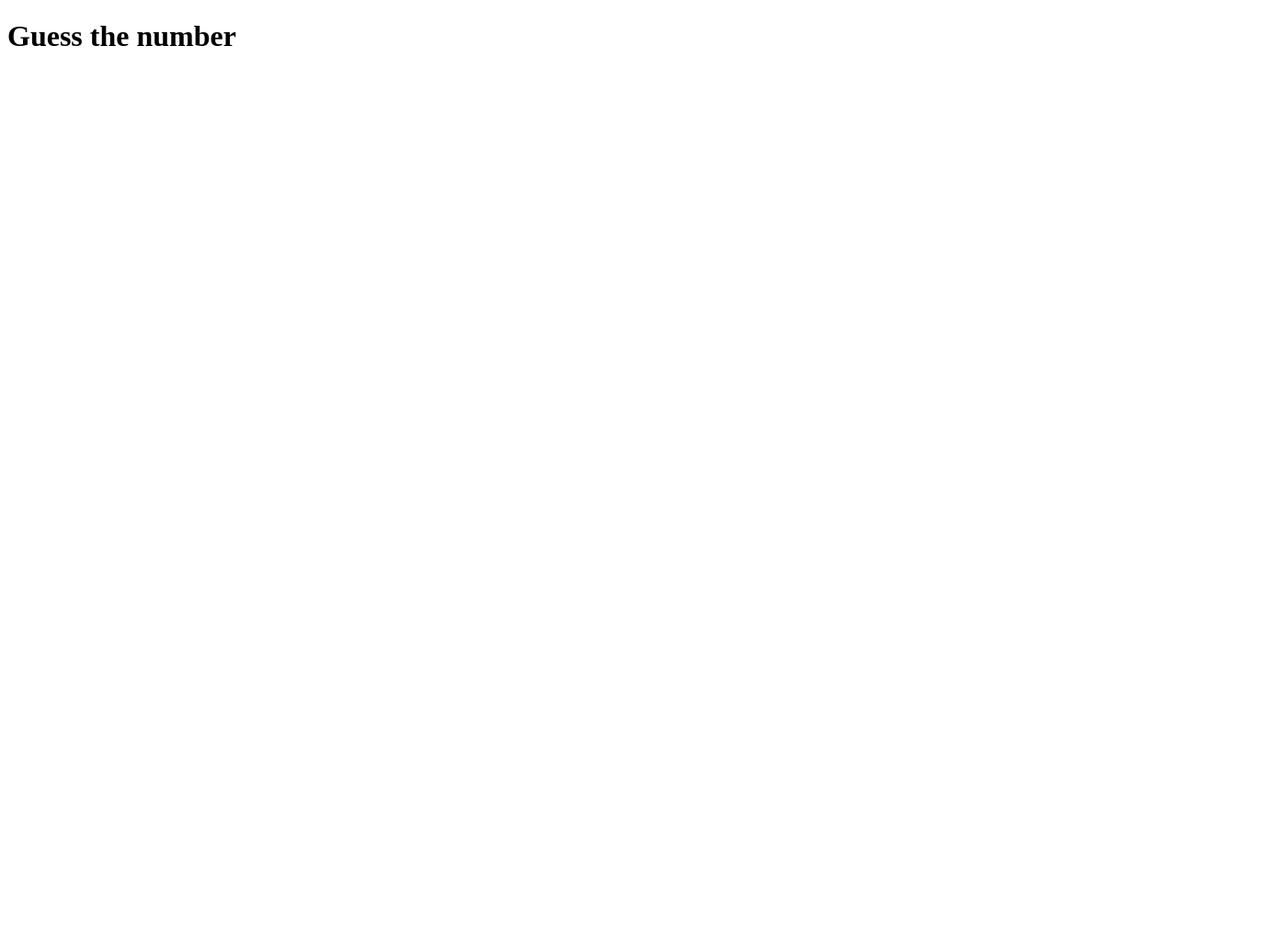
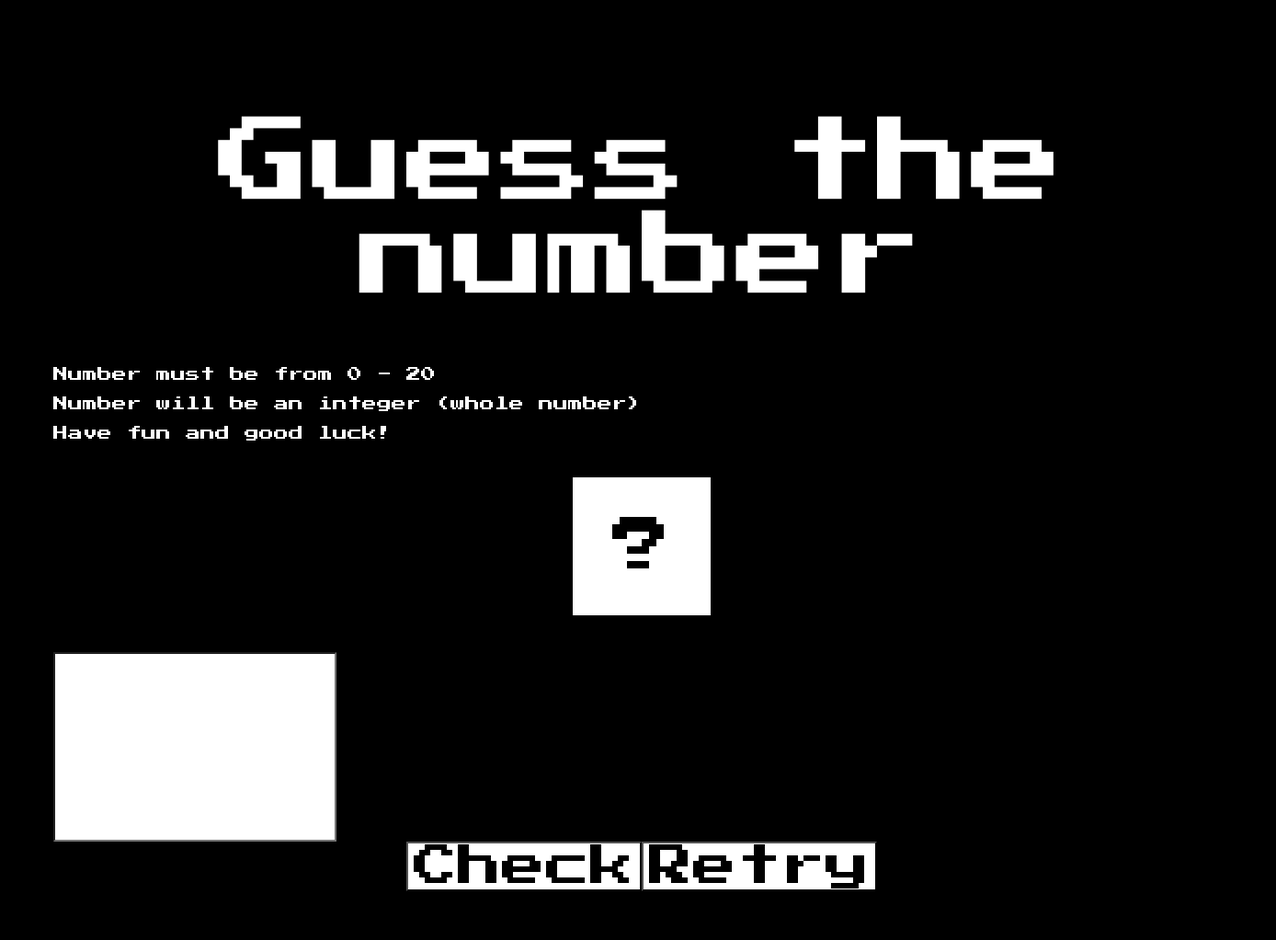
Before and after one commit to ryancangela/guess-the-number, a plain HTML site: page index.html in a window 1280 px wide. Shown: the whole page at 92% size, 1388 px wide, since content can reach past the window. Before the commit the page ends 800 px from the top, so only its background shows below. Drawn offline with Linux system fonts and the light colour scheme.

Commit message:
start of project

```diff
--- a/index.html
+++ b/index.html
@@ -9,11 +9,40 @@
     <meta name="description" content="">
     <meta name="viewport" content="width=device-width, initial-scale=1">
     <link rel="stylesheet" href="styles.css">
+    <link rel="preconnect" href="https://fonts.googleapis.com">
+    <link rel="preconnect" href="https://fonts.gstatic.com" crossorigin>
+    <link href="https://fonts.googleapis.com/css2?family=Press+Start+2P&display=swap" rel="stylesheet">
 </head>
 
 <body>
     <main>
         <h1>Guess the number</h1>
+        <div class="rules">
+            <p>Number must be from 0 - 20</p>
+            <p>Number will be an integer (whole number)</p>
+            <p>Have fun and good luck!</p>
+        </div>
+        <div class="correct-box">
+            <p class="correct-nunber">
+                ?
+            </p>
+        </div>
+        <input type="number" class="guess">
+        <div class="btn-holder">
+            <button class="check btn" onClick="checkNumber()">Check</button>
+            <button class="retry btn" onClick="refreshPage()">Retry</button>
+        </div>
+        <div class="score-holder">
+            <div class="score">
+                <p>
+                    Score: <span>0</span>
+                </p>
+            </div>
+            <div class="highscore">
+                <p>Highscore: <span>0</span></p>
+            </div>
+
+        </div>
     </main>
 
     <script src="" async defer></script>
--- a/styles.css
+++ b/styles.css
@@ -0,0 +1,113 @@
+:root {
+  --main-bg-color: black;
+  --second-bg-color: white;
+  --font-family: "Press Start 2P", sans-serif;
+  --font-weight: 400;
+}
+
+body {
+  background-color: var(--main-bg-color);
+  height: auto;
+  width: 100%;
+  padding: 50px;
+}
+
+h1 {
+  font-size: 8vw;
+  color: var(--second-bg-color);
+  font-family: var(--font-family);
+  font-weight: var(--font-weight);
+  text-align: center;
+  margin-left: auto;
+  margin-right: auto;
+}
+
+.rules p {
+  color: var(--second-bg-color);
+  font-size: 1rem;
+  font-family: var(--font-family);
+  font-weight: var(--font-weight);
+}
+
+.correct-box {
+  display: table;
+  height: 150px;
+  width: 150px;
+  margin: 5vh auto;
+  background-color: var(--second-bg-color);
+}
+.correct-nunber {
+  font-size: 4rem;
+  font-family: var(--font-family);
+  font-weight: var(--font-weight);
+  text-align: center;
+  vertical-align: middle;
+  display: table-cell;
+}
+input.guess {
+  height: 200px;
+  width: 300px;
+  font-size: 3rem;
+  font-family: var(--font-family);
+  font-weight: var(--font-weight);
+  background-color: var(--second-bg-color);
+  color: var(--main-bg-color);
+  text-align: center;
+}
+button.btn {
+  background-color: var(--second-bg-color);
+  color: var(--main-bg-color);
+  font-family: var(--font-family);
+  font-weight: var(--font-weight);
+  font-size: 3rem;
+}
+button.btn:hover {
+  cursor: pointer;
+}
+.btn-holder,
+.score-holder {
+  display: -ms-flexbox;
+  display: -webkit-flex;
+  display: flex;
+  -webkit-flex-direction: row;
+  -ms-flex-direction: row;
+  flex-direction: row;
+  -webkit-flex-wrap: nowrap;
+  -ms-flex-wrap: nowrap;
+  flex-wrap: nowrap;
+  -webkit-justify-content: center;
+  -ms-flex-pack: center;
+  justify-content: center;
+  -webkit-align-content: stretch;
+  -ms-flex-line-pack: stretch;
+  align-content: stretch;
+  -webkit-align-items: center;
+  -ms-flex-align: center;
+  align-items: center;
+}
+
+.btn,
+.score,
+.highscore {
+  -webkit-order: 0;
+  -ms-flex-order: 0;
+  order: 0;
+  -webkit-flex: 0 1 auto;
+  -ms-flex: 0 1 auto;
+  flex: 0 1 auto;
+  -webkit-align-self: auto;
+  -ms-flex-item-align: auto;
+  align-self: auto;
+}
+/*
+.flex-item:nth-child(2) {
+    -webkit-order: 0;
+    -ms-flex-order: 0;
+    order: 0;
+    -webkit-flex: 0 1 auto;
+    -ms-flex: 0 1 auto;
+    flex: 0 1 auto;
+    -webkit-align-self: auto;
+    -ms-flex-item-align: auto;
+    align-self: auto;
+    } */
```
Also changed, not shown: script.js (+14 -0 lines).
